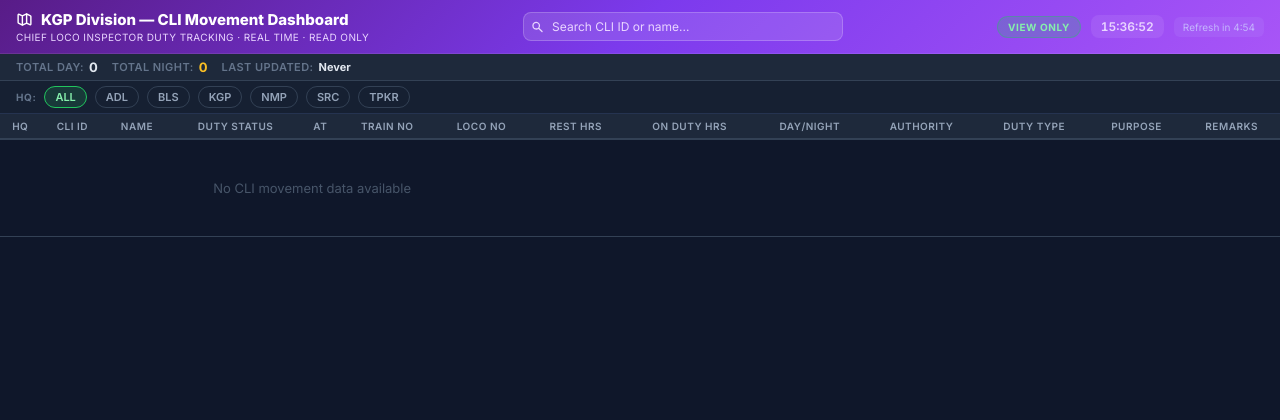
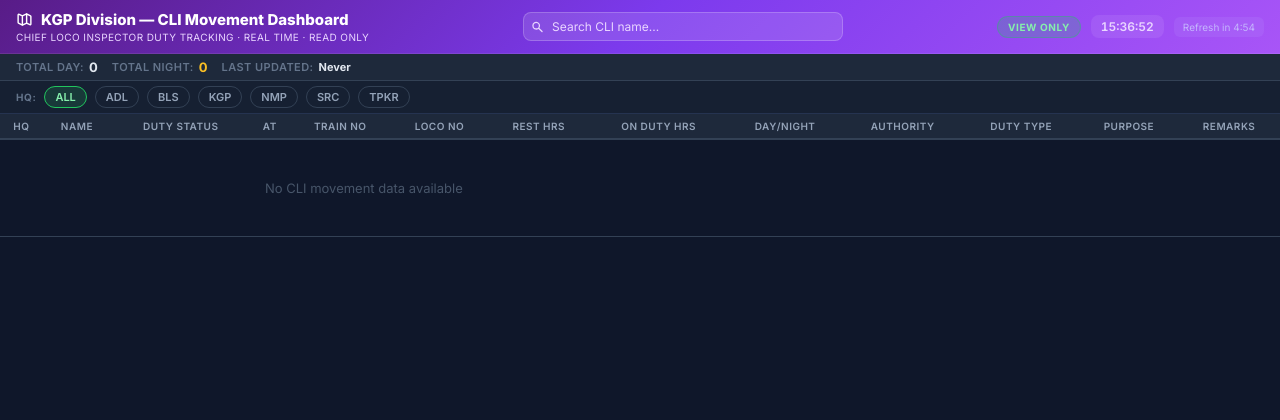
Before and after one commit to cliofficekgp/cms-portal, a Flask app: page /cli in a window 1280 px wide. Shown: the top 420 px of the page. Run offline with Flask 3, Linux system fonts and the light colour scheme; data that the repository does not hold is empty; parts of the project's set-up code (start-up, migrations or seed data) failed here and were passed over.

Commit message:
refactor: remove CLI ID column from dashboard to free up space
Remove CLI ID column from CLI Movement Dashboard UI:
- Frees up horizontal space for better readability
- CLI ID not needed for lobby managers (name is sufficient identifier)
- Update search placeholder to reflect CLI ID removal

Dashboard now shows 13 columns instead of 14:
HQ, Name, Duty Status, AT, Train No, Loco No, Rest Hrs, On Duty Hrs,
Day/Night, Authority, Duty Type, Purpose, Remarks

Co-Authored-By: Claude Code <noreply@anthropic.com>

```diff
--- a/webapp/templates/cli_dashboard.html
+++ b/webapp/templates/cli_dashboard.html
@@ -98,7 +98,7 @@
                 <svg class="search-icon" width="13" height="13" viewBox="0 0 20 20" fill="currentColor">
                     <path fill-rule="evenodd" d="M8 4a4 4 0 100 8 4 4 0 000-8zM2 8a6 6 0 1110.89 3.476l4.817 4.817a1 1 0 01-1.414 1.414l-4.816-4.816A6 6 0 012 8z" clip-rule="evenodd"/>
                 </svg>
-                <input type="text" id="searchInput" class="search-input" placeholder="Search CLI ID or name...">
+                <input type="text" id="searchInput" class="search-input" placeholder="Search CLI name...">
             </div>
         </div>
         <div class="header-right">
@@ -135,7 +135,6 @@
             <thead>
                 <tr>
                     <th data-col="hq_code">HQ</th>
-                    <th data-col="cli_id">CLI ID</th>
                     <th data-col="name">Name</th>
                     <th data-col="duty_status">Duty Status</th>
                     <th data-col="at">AT</th>
@@ -155,7 +154,6 @@
                     {% for cli in cli_data %}
                     <tr class="row-{{ 'onduty' if cli.duty_status == 'ON DUTY' else 'available' }}" data-hq="{{ cli.hq_code }}">
                         <td class="td-center">{{ cli.hq_code }}</td>
-                        <td class="cli-id-cell">{{ cli.cli_id }}</td>
                         <td class="name-cell">{{ cli.name }}</td>
                         <td class="td-center">
                             <span class="duty-badge duty-{{ 'onduty' if cli.duty_status == 'ON DUTY' else 'available' }}">{{ cli.duty_status }}</span>
```
